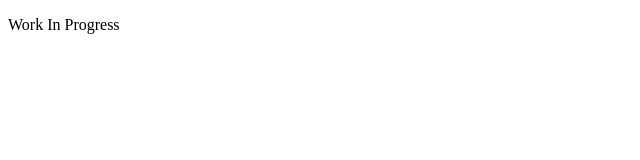
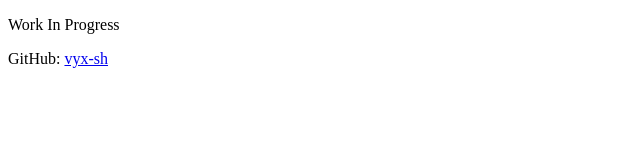
Before and after one commit to vyx-sh/vyx.sh, a plain HTML site: page public/index.html in a window 1280 px wide. Shown: the whole page, without its empty margins (0-640 px from the left). Drawn offline with Linux system fonts and the light colour scheme.

Commit message:
Update index.html

```diff
--- a/public/index.html
+++ b/public/index.html
@@ -7,5 +7,6 @@
 </head>
 <body>
     <p>Work In Progress</p>
+    <p>GitHub: <a href="https://github.com/vyx-sh">vyx-sh</a></p>
 </body>
 </html>
```
